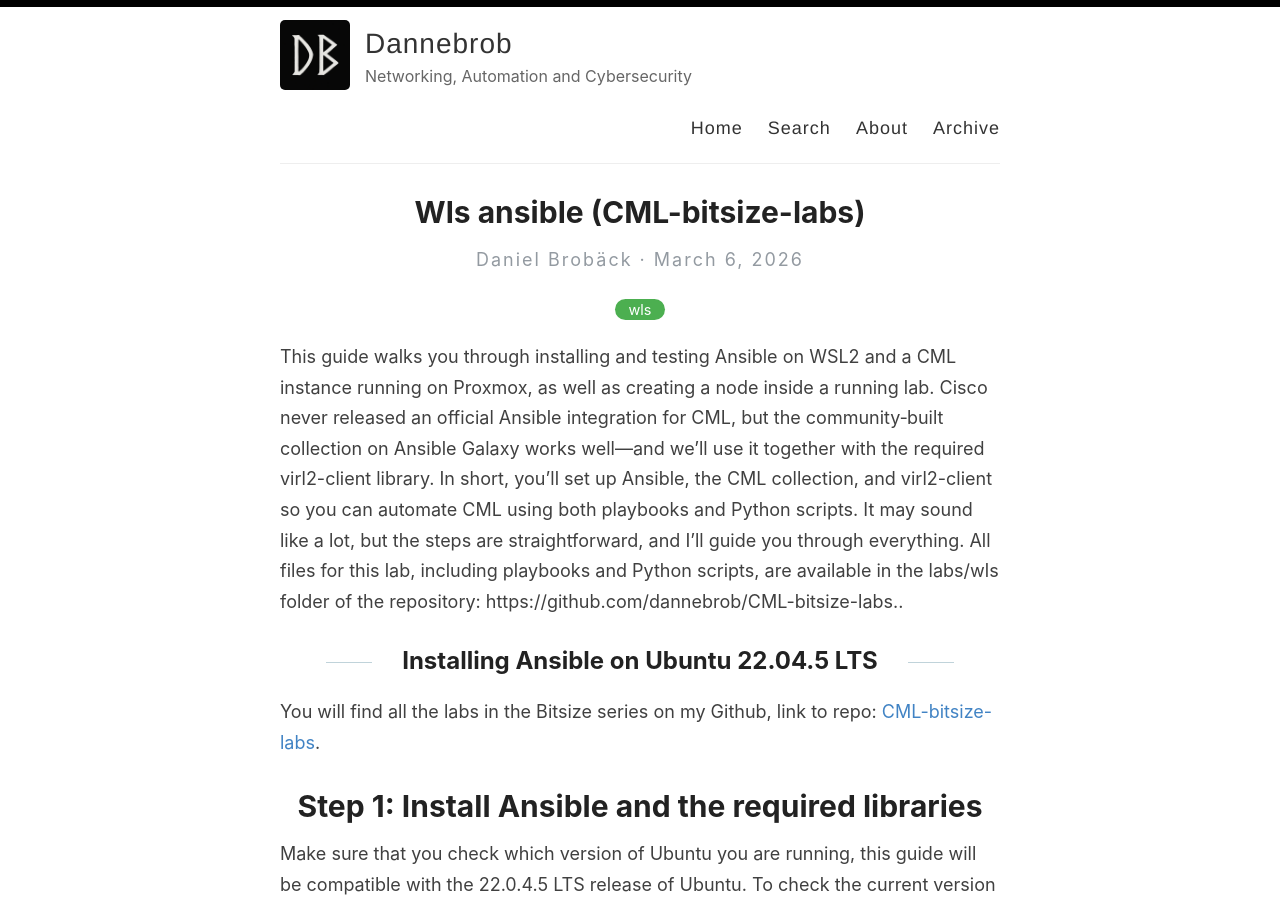
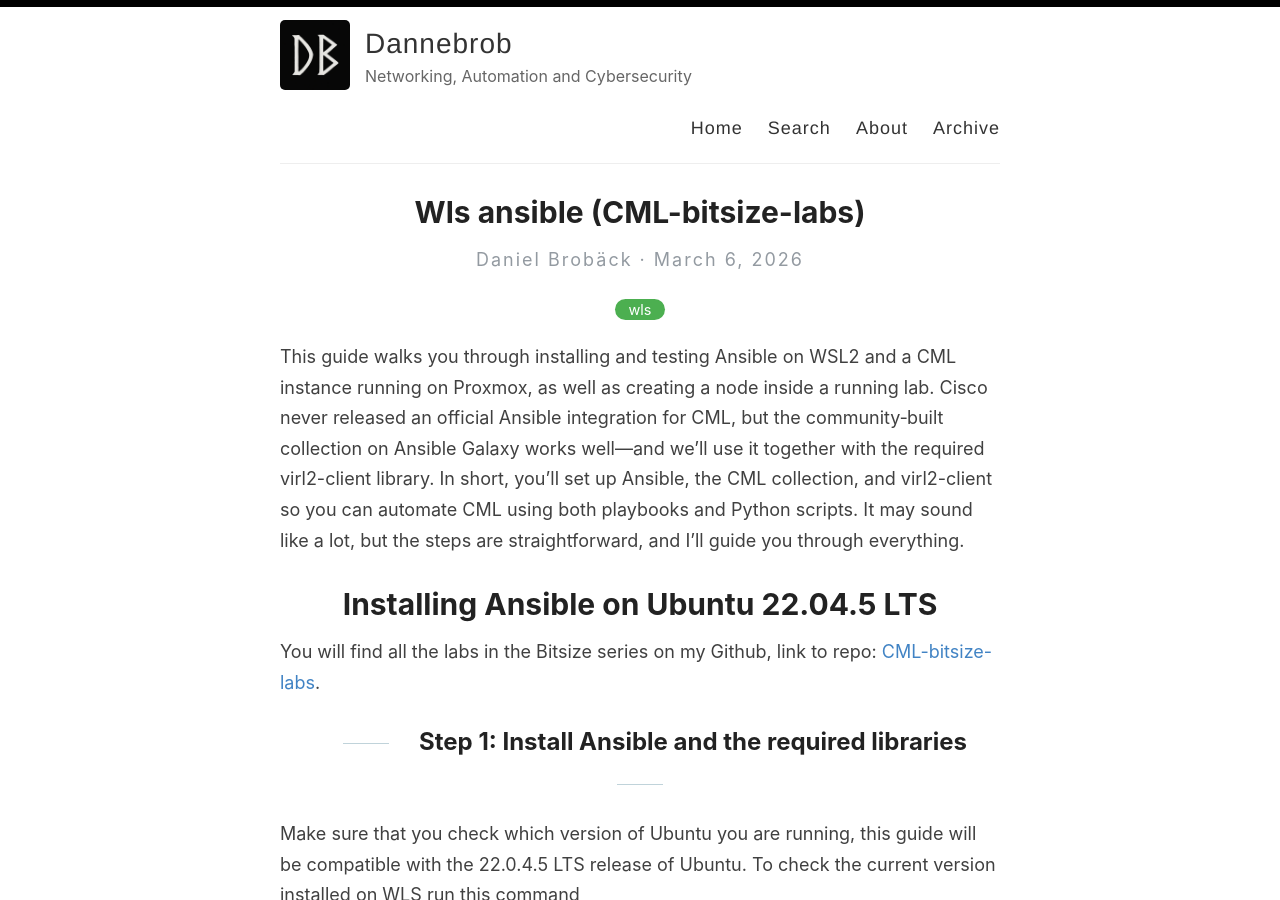
Before and after one commit to dannebrob/dannebrob.github.io, a Jekyll site: the page built from _posts/2026-03-06-CML-bitsize-labs-wls-ansible.md, in a window 1280 px wide and 900 px high. Built offline with Jekyll 4.4.1, drawn with Linux system fonts in a browser that asks for light colours; our own code applies the rules of GitHub Pages for plain Markdown files.

Commit message:
Sync lab MD files and root images

````diff
--- a/_posts/2026-03-06-CML-bitsize-labs-wls-ansible.md
+++ b/_posts/2026-03-06-CML-bitsize-labs-wls-ansible.md
@@ -5,12 +5,12 @@ source_repo: "CML-bitsize-labs"
 source_path: "labs/wls/wls-ansible.md"
 ---
 
-This guide walks you through installing and testing Ansible on WSL2 and a CML instance running on Proxmox, as well as creating a node inside a running lab. Cisco never released an official Ansible integration for CML, but the community‑built collection on Ansible Galaxy works well—and we’ll use it together with the required virl2-client library. In short, you’ll set up Ansible, the CML collection, and virl2-client so you can automate CML using both playbooks and Python scripts. It may sound like a lot, but the steps are straightforward, and I’ll guide you through everything. All files for this lab, including playbooks and Python scripts, are available in the labs/wls folder of the repository: https://github.com/dannebrob/CML-bitsize-labs..
+This guide walks you through installing and testing Ansible on WSL2 and a CML instance running on Proxmox, as well as creating a node inside a running lab. Cisco never released an official Ansible integration for CML, but the community‑built collection on Ansible Galaxy works well—and we’ll use it together with the required virl2-client library. In short, you’ll set up Ansible, the CML collection, and virl2-client so you can automate CML using both playbooks and Python scripts. It may sound like a lot, but the steps are straightforward, and I’ll guide you through everything.
 
-## Installing Ansible on Ubuntu 22.04.5 LTS
+# Installing Ansible on Ubuntu 22.04.5 LTS
 You will find all the labs in the Bitsize series on my Github, link to repo: [CML-bitsize-labs](https://github.com/dannebrob/CML-bitsize-labs/tree/main).
 
-# Step 1: Install Ansible and the required libraries
+## Step 1: Install Ansible and the required libraries
 Make sure that you check which version of Ubuntu you are running, this guide will be compatible with the 22.0.4.5 LTS release of Ubuntu. To check the current version installed on WLS run this command
 
 ```bash
@@ -80,7 +80,7 @@ To make it work on my WLS I had to install, since the default python3 on WLS is
 python3 -m pip install --upgrade httpx httpcore h11
 ```
 
-# Step 2: Test the Ansible to ping the CML server
+## Step 2: Test the Ansible to ping the CML server
 Now all the packages are upp to date and operational.
 So now you, if you don't already have it, have to make a folder where you will store the python scripts, hosts.ini and playbooks, and cd into it.
 
@@ -119,7 +119,7 @@ ansible-playbook -i hosts.ini test_cml_connection.yml
 If everything is working correctly, you should see a successful ping response from the CML server in the output of the playbook run. This confirms that Ansible is able to ping the CML server correctly.
 
 
-# Step 3: Create a node in a running lab with Ansible
+## Step 3: Create a node in a running lab with Ansible
 Now that we have confirmed that Ansible can connect to CML, we can move on to creating a node in a running lab with Ansible. For this we will need to create a new python file that will create a new node in a running lab.
 
 ```python
````
Also changed, not shown: _posts/2026-03-06-CML-bitsize-labs-OSPF-Summarization-Lab.md (+11 -4 lines).
